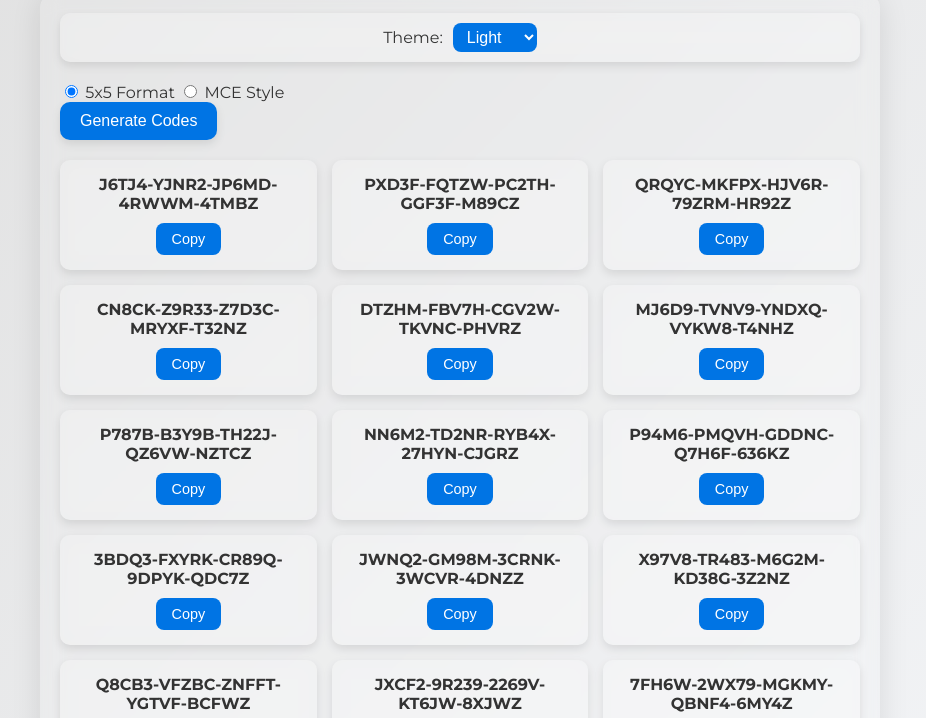
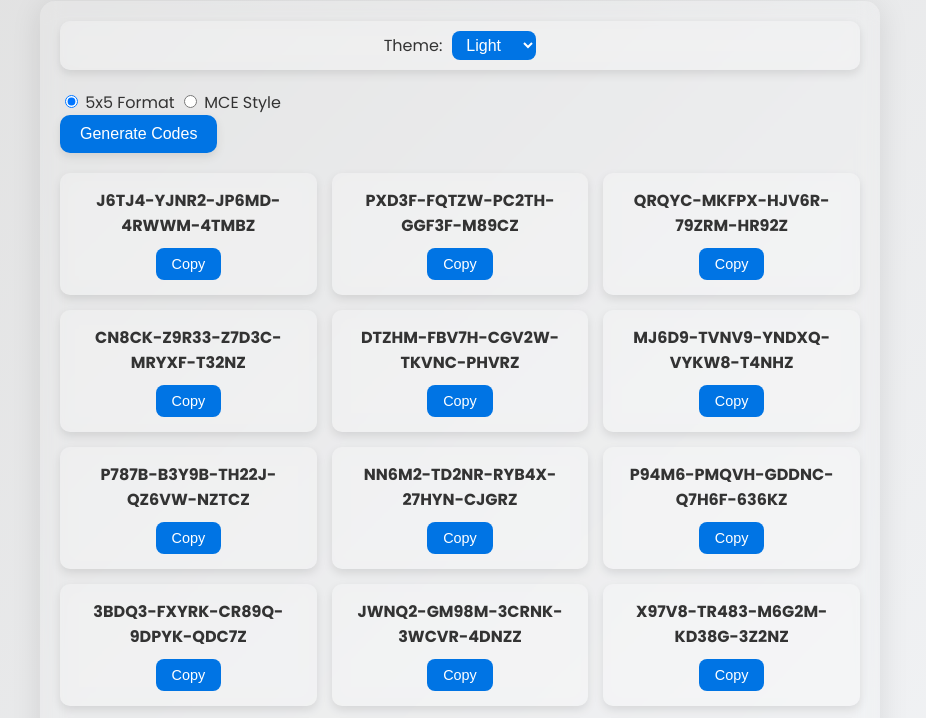
Before and after one commit to NotAGanesh/5x5-code-generator, a plain HTML site: page index.html in a window 1280 px wide. Shown: the part 96-814 px from the top of the page, without its empty margins (180-1106 px from the left). Drawn offline with Linux system fonts and the light colour scheme.

Commit message:
-- v1.3 -- Poppins Font -- UI/UX Update

```diff
--- a/index.html
+++ b/index.html
@@ -3,10 +3,10 @@
 <head>
     <meta charset="UTF-8"><meta name="viewport" content="width=device-width, initial-scale=1.0">
     <title>5x5 Code Generator</title>
-    <link href="https://fonts.googleapis.com/css2?family=Montserrat:wght@400;700&display=swap" rel="stylesheet">
+    <link href="https://fonts.googleapis.com/css2?family=Poppins:wght@400;700&display=swap" rel="stylesheet">
     <style>
         :root {--vibrant-blue: #0074E4;}
-        body {font-family: 'Montserrat', sans-serif; margin: 0; padding: 0; background: linear-gradient(135deg, #e0e0e0, #f7f9fc); color: #333; display: flex; flex-direction: column; align-items: center; padding: 20px; box-sizing: border-box; transition: background-color 0.3s, color 0.3s;}
+        body {font-family: 'Poppins', sans-serif; margin: 0; padding: 0; background: linear-gradient(135deg, #e0e0e0, #f7f9fc); color: #333; display: flex; flex-direction: column; align-items: center; padding: 20px; box-sizing: border-box; transition: background-color 0.3s, color 0.3s;}
         body.dark-mode {background: linear-gradient(135deg, #2c2c2c, #121212); color: #fff;}
         body.oled-mode {background: #000; color: #fff;}
         h1 {font-size: 1.8em; margin-bottom: 15px; text-align: center; color: var(--vibrant-blue);}
```
